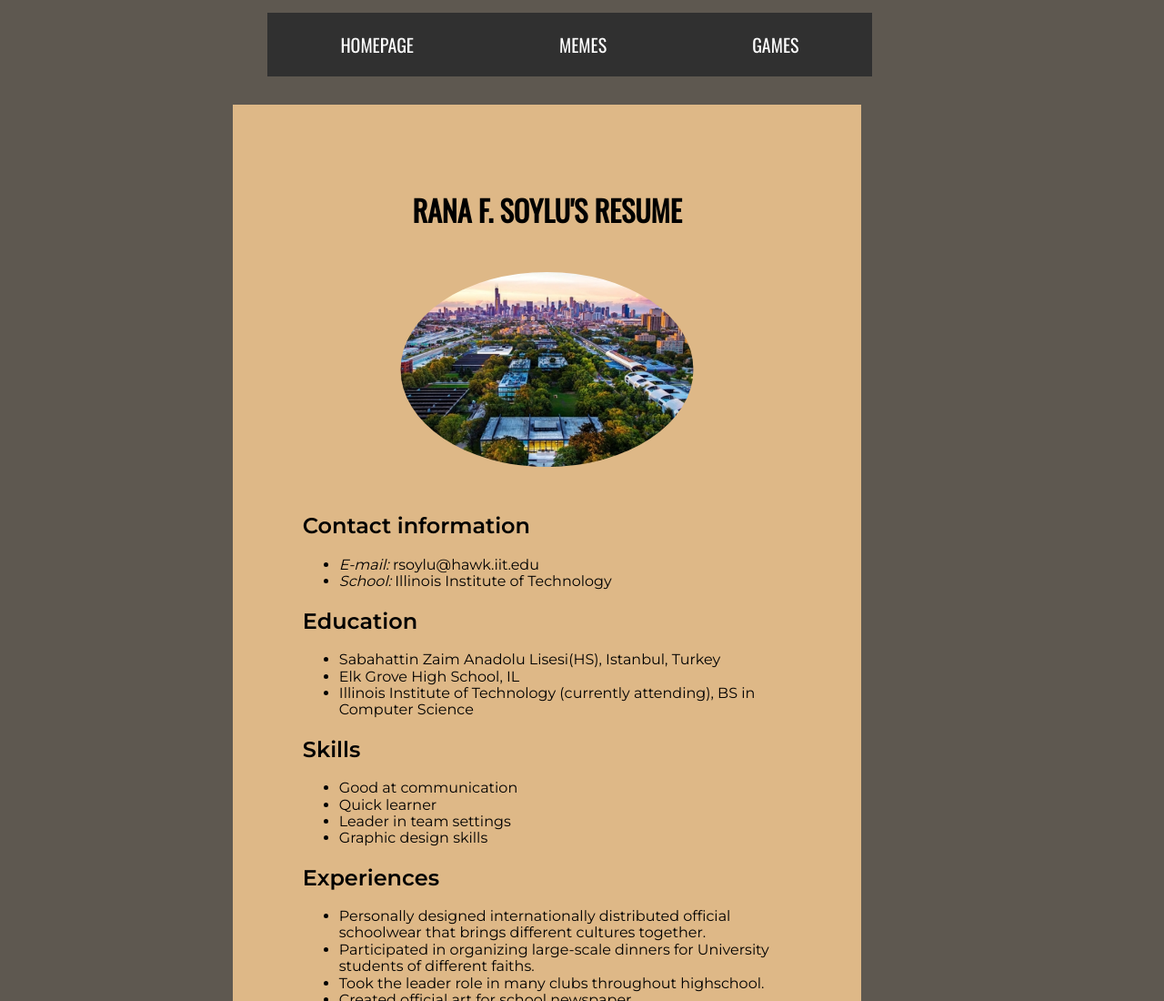
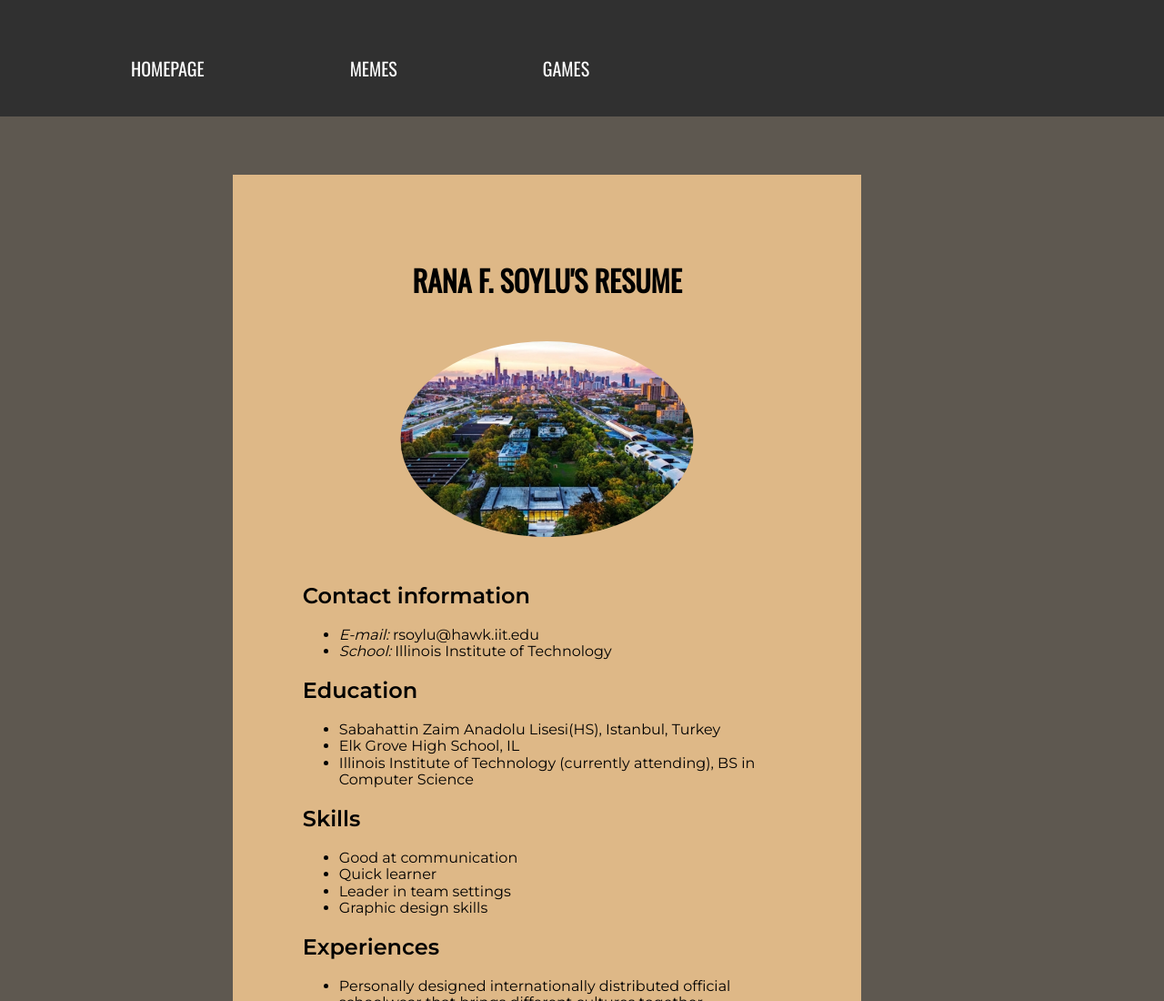
Before and after one commit to rsoylu/PersonalWebsite, a plain HTML site: page index.html in a window 1280 px wide. Shown: the top 1100 px of the page at 91% size. Drawn offline with nearby package versions, Linux system fonts and the light colour scheme; a web font is replaced by a local one.

Commit message:
fix nav progress

```diff
--- a/css/style.css
+++ b/css/style.css
@@ -2,18 +2,17 @@ nav ul{
   list-style-type: none;
   margin: 0 0 5% 0;
   padding: 5%;
+  background-color: #303030;
 }
 
 nav ul li{
   float: left;
-
 }
 
 nav ul li a{
-  width: 100%;
+
   padding: 1em 4em;
   font-size: 125%;
-  background-color: #303030;
   color: white;
   text-decoration:none;
   text-transform: uppercase;
@@ -38,10 +37,6 @@ h1{
   text-align: center;
 }
 
-#indexbody{
-  background: #5e5850;
-  padding: 0% 20% 5% 20%;
-}
 
 #indeximg{
   border-radius: 60%;
@@ -63,14 +58,31 @@ iframe{
   width: 75%;
 }
 
+#indexbody{
+  background: #5e5850;
+
+}
+
 #memesbody{
   background-color: #2d2f33;
+
+}
+
+#gamesbody{
+
+  background-color: #5e5550;
+}
+
+div#mainindexbody{
   padding: 0% 20% 5% 20%;
 }
 
-#gamesbody{
+div#mainmemesbody {
+   padding: 0% 20% 5% 20%;
+}
+
+div#maingamesbody {
   padding: 0% 20% 5% 20%;
-  background-color: #5e5550;
 }
 
 div#mainindex{
--- a/index.html
+++ b/index.html
@@ -10,7 +10,7 @@
 
   <body id = "indexbody">
     <header>
-      <nav>
+      <nav id = "navi">
         <ul>
           <li><a href ="index.html">Homepage </a> </li>
           <li><a href ="memes.html">Memes </a></li>
@@ -18,6 +18,7 @@
         </ul>
       </nav>
     </header>
+    <div id = "mainindexbody">
       <div id="mainindex">
         <h1>Rana F. Soylu's Resume</h1>
         <img id= "indeximg" src = "media/iitcampus.jpg" alt ="IIT Campus Image">
@@ -53,5 +54,6 @@
           </ul>
         </section>
       </div>
+    </div>
   </body>
 </html>
```
Also changed, not shown: games.html (+3 -1 lines), memes.html (+2 -0 lines). Lines whose indentation alone changed are shown as unchanged.
